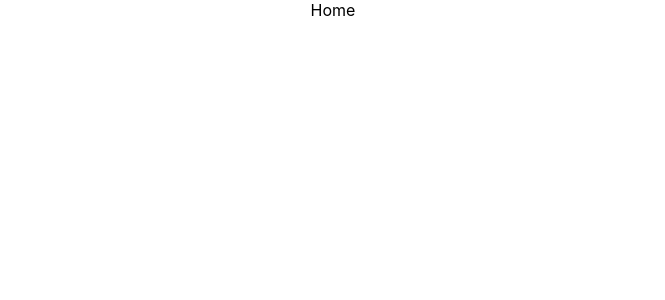
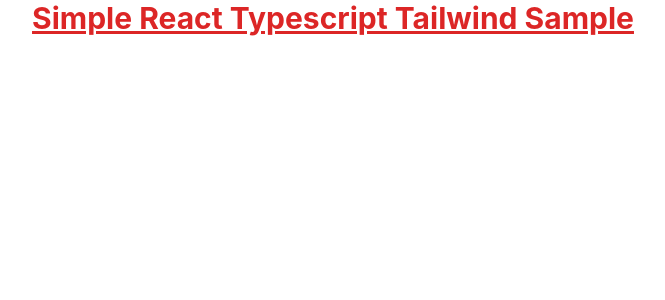
Before and after one commit to mateuszpolis/stock-shop-app, a React (Create React App) app: page / in a window 1280 px wide. Shown: the top 300 px of the page, without its empty margins (307-972 px from the left). Built offline with nearby package versions, Linux system fonts and the light colour scheme.

Commit message:
Setup tailwind

```diff
--- a/package.json
+++ b/package.json
@@ -11,10 +11,13 @@
     "@types/node": "^16.18.38",
     "@types/react": "^18.2.14",
     "@types/react-dom": "^18.2.6",
+    "autoprefixer": "^10.4.14",
+    "postcss": "^8.4.24",
     "react": "^18.2.0",
     "react-dom": "^18.2.0",
     "react-router-dom": "^6.14.1",
     "react-scripts": "5.0.1",
+    "tailwindcss": "^3.3.2",
     "typescript": "^4.9.5",
     "web-vitals": "^2.1.4"
   },
--- /dev/null
+++ b/postcss.config.js
@@ -0,0 +1,6 @@
+module.exports = {
+  plugins: {
+    tailwindcss: {},
+    autoprefixer: {},
+  },
+}
--- a/src/App.tsx
+++ b/src/App.tsx
@@ -6,7 +6,16 @@
   return (
     <div className="App">
       <Routes>
-        <Route path="/" element={<div>Home</div>} />
+        <Route
+          path="/"
+          element={
+            <div>
+              <h1 className="text-3xl font-bold underline text-red-600">
+                Simple React Typescript Tailwind Sample
+              </h1>
+            </div>
+          }
+        />
         <Route path="/about" element={<div>About</div>} />
       </Routes>
     </div>
--- /dev/null
+++ b/tailwind.config.js
@@ -0,0 +1,8 @@
+/** @type {import('tailwindcss').Config} */
+module.exports = {
+  content: ["./src/**/*.{js,jsx,ts,tsx}"],
+  theme: {
+    extend: {},
+  },
+  plugins: [],
+};
```
Also changed, not shown: src/index.css (+7 -3 lines), 1 other file (tests, documents, lock files or other folders).
